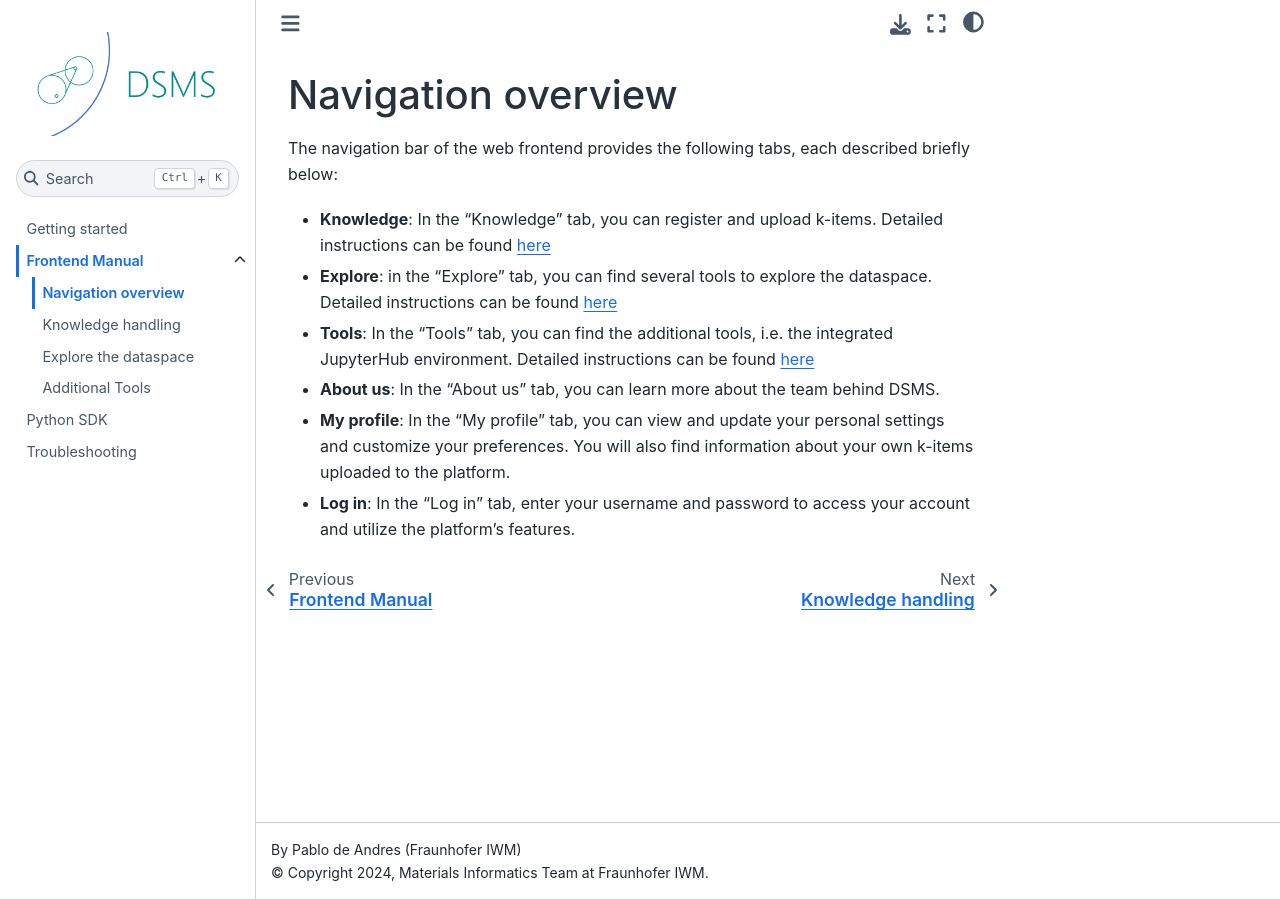
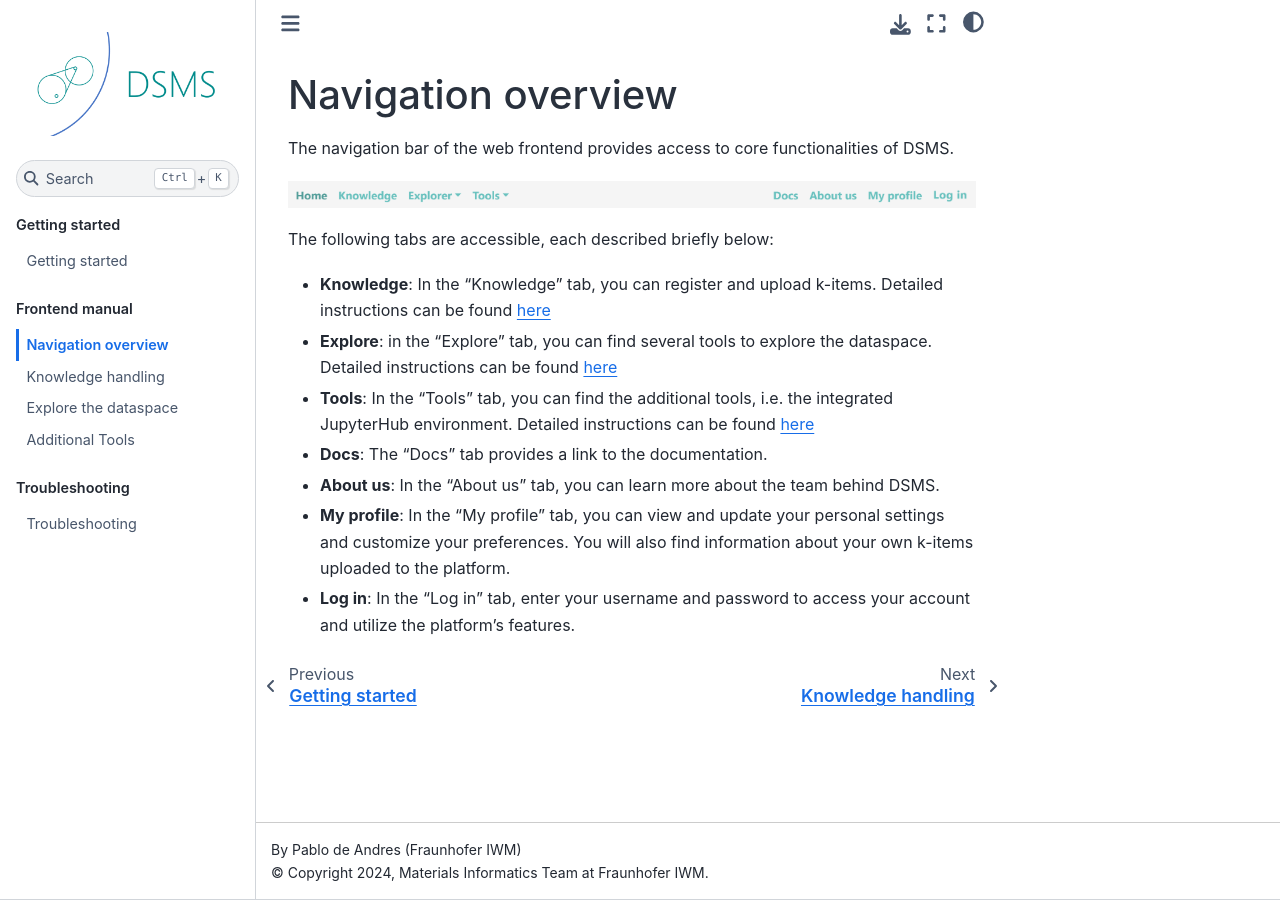
Before and after one commit to MI-FraunhoferIWM/dsms-docs, a Sphinx documentation site: the page built from docs/frontend_manual/navigation.md, in a window 1280 px wide. Built offline with Sphinx 7.4.7 and the Sphinx Book theme 1.1.4, drawn with Linux system fonts in a browser that asks for light colours; pages that are not in the unit, such as notebooks, are missing from menus.

Commit message:
update wrt yoavs comments

```diff
--- a/docs/frontend_manual/navigation.md
+++ b/docs/frontend_manual/navigation.md
@@ -1,6 +1,10 @@
 # Navigation overview
 
-The navigation bar of the web frontend provides the following tabs, each described briefly below:
+The navigation bar of the web frontend provides access to core functionalities of DSMS.
+
+![Navigation bar](images/Navbar.PNG)
+
+The following tabs are accessible, each described briefly below:
 
 - **Knowledge**: In the "Knowledge" tab, you can register and upload k-items. Detailed instructions can be found [here](knowledge.md)
 
@@ -8,6 +12,8 @@ The navigation bar of the web frontend provides the following tabs, each describ
 
 - **Tools**: In the "Tools" tab, you can find the additional tools, i.e. the integrated JupyterHub environment. Detailed instructions can be found [here](tools.md)
 
+- **Docs**: The "Docs" tab provides a link to the documentation.
+
 - **About us**: In the "About us" tab, you can learn more about the team behind DSMS.
 
 - **My profile**: In the "My profile" tab, you can view and update your personal settings and customize your preferences. You will also find information about your own k-items uploaded to the platform.
```
Also changed, not shown: docs/getting_started.md (+1 -1 lines), docs/index.md (+19 -10 lines), docs/frontend_manual/images/Navbar.PNG (added), docs/frontend_manual/images/k-item_page_4.PNG, docs/frontend_manual/images/k-item_page_subgraph.PNG.
